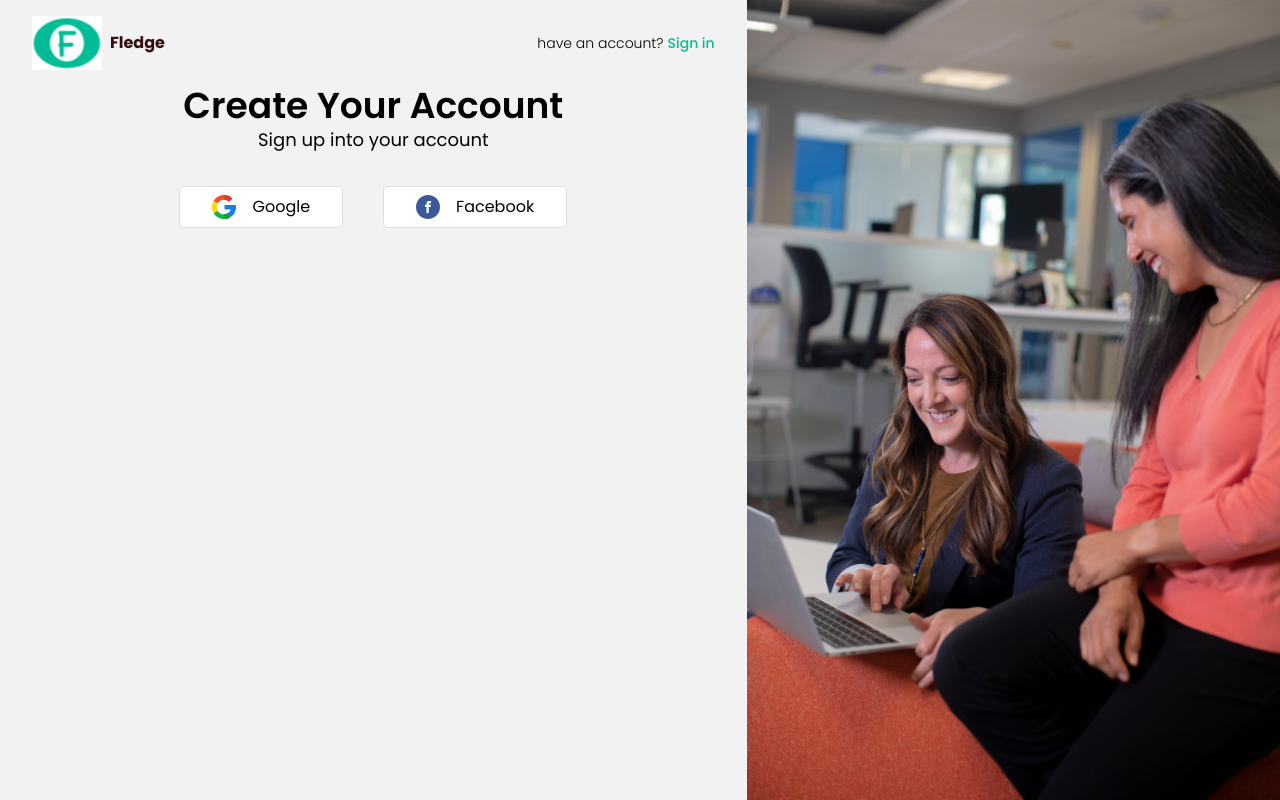
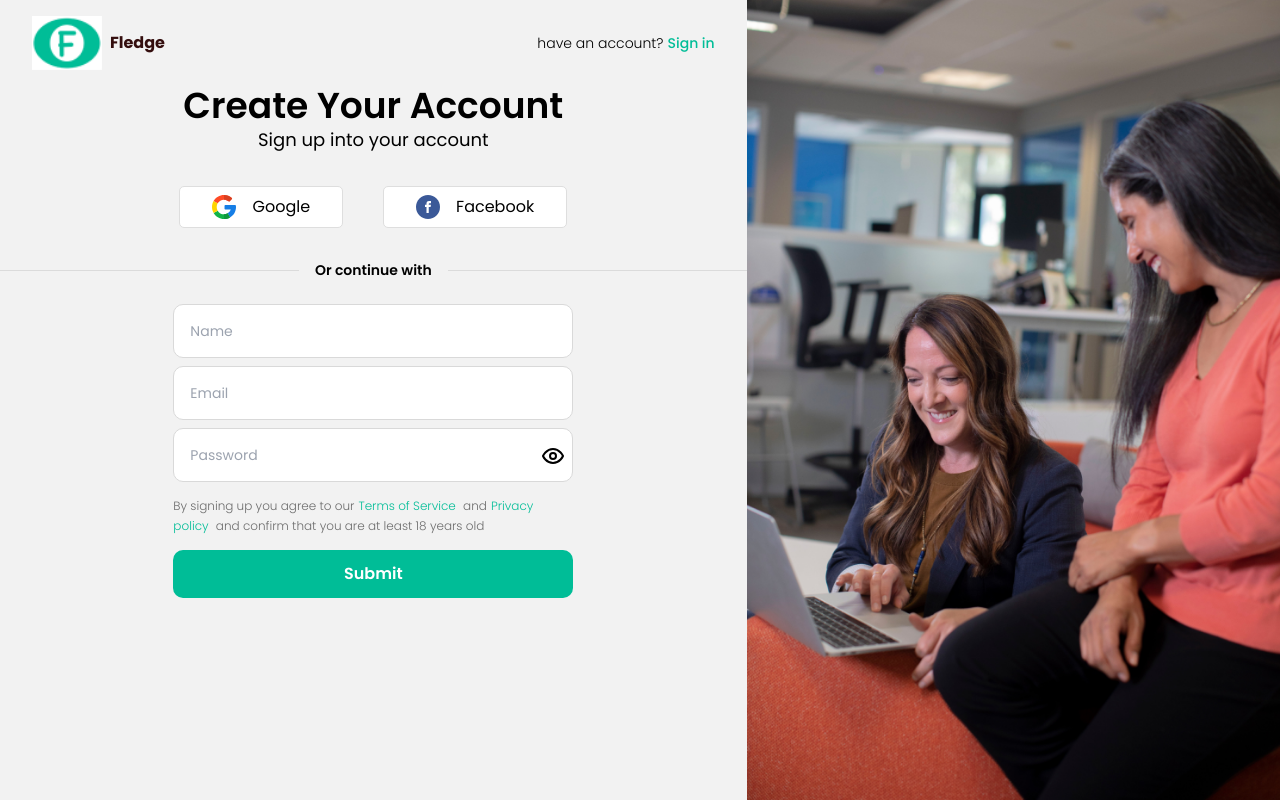
Before and after one commit to loyalsfc/social-network, a Next.js app: page /registration in a window 1280 px wide. Built offline with nearby package versions, Linux system fonts and the light colour scheme; a web font is replaced by a local one.

Commit message:
completed registration page

```diff
--- a/app/(authentication)/registration/page.tsx
+++ b/app/(authentication)/registration/page.tsx
@@ -1,3 +1,4 @@
+import { RegistrationForm } from '@/components/authentication/registeration-form/registration-form'
 import AuthWrapper from '@/components/authentication/wrapper/header'
 import Link from 'next/link'
 import React from 'react'
@@ -11,7 +12,9 @@
                 headerLinkText='Sign in'
                 title='Create Your Account'
                 note='Sign up into your account'
-            />
+            >
+                <RegistrationForm />
+            </AuthWrapper>
         </div>
     )
 }
--- a/app/globals.css
+++ b/app/globals.css
@@ -25,6 +25,9 @@
     .send-btns{
         @apply h-7 w-7 rounded-full grid place-content-center hover:bg-primary/20 cursor-pointer transition-all
     }
+    .auth-input{
+        @apply bg-white text-sm p-4 w-full border border-[#D9D9D9] rounded-[10px] focus:outline-secondary
+    }
 }
 
 .snippet-ellipsis{
--- /dev/null
+++ b/components/authentication/form-control/form-control.tsx
@@ -0,0 +1,72 @@
+'use client'
+
+import React, { useState } from 'react'
+import {
+    FormControl,
+    FormField,
+    FormItem,
+    FormLabel,
+    FormMessage,
+  } from "@/components/ui/form"
+  import { Input } from "@/components/ui/input"
+import { Control, FieldValues } from 'react-hook-form';
+import { Eye, EyeOffIcon } from 'lucide-react';
+
+interface Props {
+    name: "password" | "name" | "email";
+    control: Control<{ name: string; email: string; password: string; }, any>;
+    label?: string;
+    placeholder?: string;
+}
+
+export function PasswordInput({
+    control,
+}:Props) {
+    const [inputType, setInputType] = useState<"text" | "password">("password")
+    return (
+        <div className='relative'>
+            <FormField
+                control={control}
+                name="password"
+                render={({ field }) => (
+                    <FormItem>
+                        <FormControl className='relative'>
+                            <input className='auth-input' placeholder="Password" {...field} type={inputType} />
+                        </FormControl>
+                        <FormMessage className='text-xs' />
+                    </FormItem>
+                )}
+            />
+            <button
+                onClick={()=>setInputType(prevState => prevState === "text" ? "password" : "text")}
+                className="absolute top-4 right-2 "
+            >
+                {inputType === "password" ? <Eye /> : <EyeOffIcon/>}
+            </button>
+        </div>
+    )
+}
+
+function FormControlInput({
+    name,
+    control,
+    placeholder,
+
+}:Props) {
+    return (
+        <FormField
+          control={control}
+          name={name}
+          render={({ field }) => (
+            <FormItem>
+                <FormControl>
+                    <input className='auth-input' placeholder={placeholder} {...field} />
+                </FormControl>
+                <FormMessage className='text-xs' />
+            </FormItem>
+          )}
+        />
+    )
+}
+
+export default FormControlInput
--- /dev/null
+++ b/components/authentication/registeration-form/registration-form.tsx
@@ -0,0 +1,70 @@
+"use client"
+
+import { zodResolver } from "@hookform/resolvers/zod"
+import { useForm } from "react-hook-form"
+import { z } from "zod"
+
+import { Form } from "@/components/ui/form"
+import FormControlInput, { PasswordInput } from "../form-control/form-control"
+import Link from "next/link"
+
+const formSchema = z.object({
+  name: z.string().min(2, {
+    message: "name must be at least 2 characters.",
+  }),
+  email: z.string().email({
+    message: "Please enter a valid email"
+  }),
+  password: z.string().min(6, {
+    message: "Password must be atleast 6 characters"
+  })
+})
+
+export function RegistrationForm() {
+    const form = useForm<z.infer<typeof formSchema>>({
+        resolver: zodResolver(formSchema),
+        defaultValues: {
+          name: "",
+          email: "",
+          password: ""
+        },
+      })
+
+      // 2. Define a submit handler.
+      function onSubmit(values: z.infer<typeof formSchema>) {
+        // Do something with the form values.
+        // ✅ This will be type-safe and validated.
+        console.log(values)
+      }
+
+  return (
+    <Form {...form}>
+        <form onSubmit={form.handleSubmit(onSubmit)} className="max-w-[400px] mx-auto space-y-2 pt-6">
+            <FormControlInput
+                name="name"
+                placeholder="Name"
+                control={form.control}
+                label="Name"
+            />
+            <FormControlInput
+                name="email"
+                placeholder="Email"
+                control={form.control}
+                label="Email"
+            />
+            <PasswordInput name="password" control={form.control} />
+            <p className="text-xs font-light py-1.5 leading-5 text-[#6C6C6C]">
+                By signing up you agree to our
+                <Link className="hover:underline px-1 text-secondary" href={""}>Terms of Service</Link> and
+                <Link className="hover:underline px-1 text-secondary" href={""}>Privacy policy</Link> and confirm that you are at least 18 years old
+            </p>
+            <button
+                type="submit"
+                className="w-full px-4 py-3 rounded-[10px] bg-secondary text-white hover:bg-primary font-semibold"
+            >
+                Submit
+            </button>
+        </form>
+    </Form>
+  )
+}
--- a/components/authentication/wrapper/header.tsx
+++ b/components/authentication/wrapper/header.tsx
@@ -1,6 +1,6 @@
 import Logo from '@/components/logo/logo'
 import Link from 'next/link';
-import React from 'react'
+import React, { ReactNode } from 'react'
 import SocialBtn from '../button/social-btn';
 
 interface Props {
@@ -8,7 +8,8 @@
     headerLink: string,
     headerLinkText: string,
     title: string,
-    note: string
+    note: string,
+    children: ReactNode
 }
 
 function AuthWrapper({
@@ -17,6 +18,7 @@
     headerLinkText,
     title,
     note,
+    children
 }: Props) {
     return (
         <div className='text-black'>
@@ -46,7 +48,13 @@
                         name='Facebook'
                     />
                 </div>
+                <div className='flex items-center gap-4 text-sm font-semibold'>
+                    <span className='flex-1 h-px bg-[#DBDBDB]'/>
+                    Or continue with
+                    <span className='flex-1 h-px bg-[#DBDBDB]'/>
+                </div>
             </div>
+            <div>{children}</div>
         </div>
     )
 }
--- /dev/null
+++ b/components/ui/form.tsx
@@ -0,0 +1,176 @@
+import * as React from "react"
+import * as LabelPrimitive from "@radix-ui/react-label"
+import { Slot } from "@radix-ui/react-slot"
+import {
+  Controller,
+  ControllerProps,
+  FieldPath,
+  FieldValues,
+  FormProvider,
+  useFormContext,
+} from "react-hook-form"
+
+import { cn } from "@/lib/utils"
+import { Label } from "@/components/ui/label"
+
+const Form = FormProvider
+
+type FormFieldContextValue<
+  TFieldValues extends FieldValues = FieldValues,
+  TName extends FieldPath<TFieldValues> = FieldPath<TFieldValues>
+> = {
+  name: TName
+}
+
+const FormFieldContext = React.createContext<FormFieldContextValue>(
+  {} as FormFieldContextValue
+)
+
+const FormField = <
+  TFieldValues extends FieldValues = FieldValues,
+  TName extends FieldPath<TFieldValues> = FieldPath<TFieldValues>
+>({
+  ...props
+}: ControllerProps<TFieldValues, TName>) => {
+  return (
+    <FormFieldContext.Provider value={{ name: props.name }}>
+      <Controller {...props} />
+    </FormFieldContext.Provider>
+  )
+}
+
+const useFormField = () => {
+  const fieldContext = React.useContext(FormFieldContext)
+  const itemContext = React.useContext(FormItemContext)
+  const { getFieldState, formState } = useFormContext()
+
+  const fieldState = getFieldState(fieldContext.name, formState)
+
+  if (!fieldContext) {
+    throw new Error("useFormField should be used within <FormField>")
+  }
+
+  const { id } = itemContext
+
+  return {
+    id,
+    name: fieldContext.name,
+    formItemId: `${id}-form-item`,
+    formDescriptionId: `${id}-form-item-description`,
+    formMessageId: `${id}-form-item-message`,
+    ...fieldState,
+  }
+}
+
+type FormItemContextValue = {
+  id: string
+}
+
+const FormItemContext = React.createContext<FormItemContextValue>(
+  {} as FormItemContextValue
+)
+
+const FormItem = React.forwardRef<
+  HTMLDivElement,
+  React.HTMLAttributes<HTMLDivElement>
+>(({ className, ...props }, ref) => {
+  const id = React.useId()
+
+  return (
+    <FormItemContext.Provider value={{ id }}>
+      <div ref={ref} className={cn("space-y-2", className)} {...props} />
+    </FormItemContext.Provider>
+  )
+})
+FormItem.displayName = "FormItem"
+
+const FormLabel = React.forwardRef<
+  React.ElementRef<typeof LabelPrimitive.Root>,
+  React.ComponentPropsWithoutRef<typeof LabelPrimitive.Root>
+>(({ className, ...props }, ref) => {
+  const { error, formItemId } = useFormField()
+
+  return (
+    <Label
+      ref={ref}
+      className={cn(error && "text-red-500 dark:text-red-900", className)}
+      htmlFor={formItemId}
+      {...props}
+    />
+  )
+})
+FormLabel.displayName = "FormLabel"
+
+const FormControl = React.forwardRef<
+  React.ElementRef<typeof Slot>,
+  React.ComponentPropsWithoutRef<typeof Slot>
+>(({ ...props }, ref) => {
+  const { error, formItemId, formDescriptionId, formMessageId } = useFormField()
+
+  return (
+    <Slot
+      ref={ref}
+      id={formItemId}
+      aria-describedby={
+        !error
+          ? `${formDescriptionId}`
+          : `${formDescriptionId} ${formMessageId}`
+      }
+      aria-invalid={!!error}
+      {...props}
+    />
+  )
+})
+FormControl.displayName = "FormControl"
+
+const FormDescription = React.forwardRef<
+  HTMLParagraphElement,
+  React.HTMLAttributes<HTMLParagraphElement>
+>(({ className, ...props }, ref) => {
+  const { formDescriptionId } = useFormField()
+
+  return (
+    <p
+      ref={ref}
+      id={formDescriptionId}
+      className={cn("text-sm text-slate-500 dark:text-slate-400", className)}
+      {...props}
+    />
+  )
+})
+FormDescription.displayName = "FormDescription"
+
+const FormMessage = React.forwardRef<
+  HTMLParagraphElement,
+  React.HTMLAttributes<HTMLParagraphElement>
+>(({ className, children, ...props }, ref) => {
+  const { error, formMessageId } = useFormField()
+  const body = error ? String(error?.message) : children
+
+  if (!body) {
+    return null
+  }
+
+  return (
+    <p
+      ref={ref}
+      id={formMessageId}
+      className={cn("text-sm font-medium text-red-500 dark:text-red-900", className)}
+      {...props}
+    >
+      {body}
+    </p>
+  )
+})
+FormMessage.displayName = "FormMessage"
+
+export {
+  useFormField,
+  Form,
+  FormItem,
+  FormLabel,
+  FormControl,
+  FormDescription,
+  FormMessage,
+  FormField,
+}
--- /dev/null
+++ b/components/ui/label.tsx
@@ -0,0 +1,26 @@
+"use client"
+
+import * as React from "react"
+import * as LabelPrimitive from "@radix-ui/react-label"
+import { cva, type VariantProps } from "class-variance-authority"
+
+import { cn } from "@/lib/utils"
+
+const labelVariants = cva(
+  "text-sm font-medium leading-none peer-disabled:cursor-not-allowed peer-disabled:opacity-70"
+)
+
+const Label = React.forwardRef<
+  React.ElementRef<typeof LabelPrimitive.Root>,
+  React.ComponentPropsWithoutRef<typeof LabelPrimitive.Root> &
+    VariantProps<typeof labelVariants>
+>(({ className, ...props }, ref) => (
+  <LabelPrimitive.Root
+    ref={ref}
+    className={cn(labelVariants(), className)}
+    {...props}
+  />
+))
+Label.displayName = LabelPrimitive.Root.displayName
+
+export { Label }
--- a/package.json
+++ b/package.json
@@ -9,7 +9,9 @@
     "lint": "next lint"
   },
   "dependencies": {
+    "@hookform/resolvers": "^3.3.4",
     "@radix-ui/react-avatar": "^1.0.4",
+    "@radix-ui/react-label": "^2.0.2",
     "@radix-ui/react-slot": "^1.0.2",
     "class-variance-authority": "^0.7.0",
     "clsx": "^2.1.0",
@@ -19,8 +21,10 @@
     "next": "14.1.4",
     "react": "^18",
     "react-dom": "^18",
+    "react-hook-form": "^7.51.3",
     "tailwind-merge": "^2.2.2",
-    "tailwindcss-animate": "^1.0.7"
+    "tailwindcss-animate": "^1.0.7",
+    "zod": "^3.22.4"
   },
   "devDependencies": {
     "@types/node": "^20",
```
Also changed, not shown: 1 other file (tests, documents, lock files or other folders).
